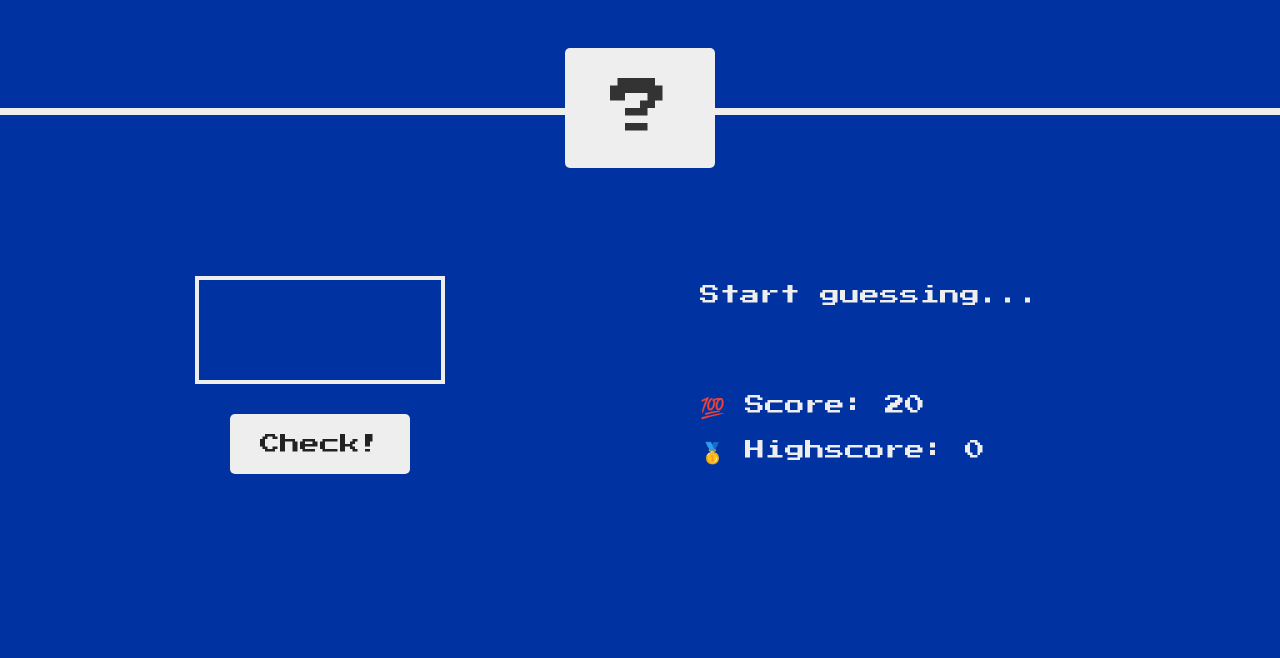
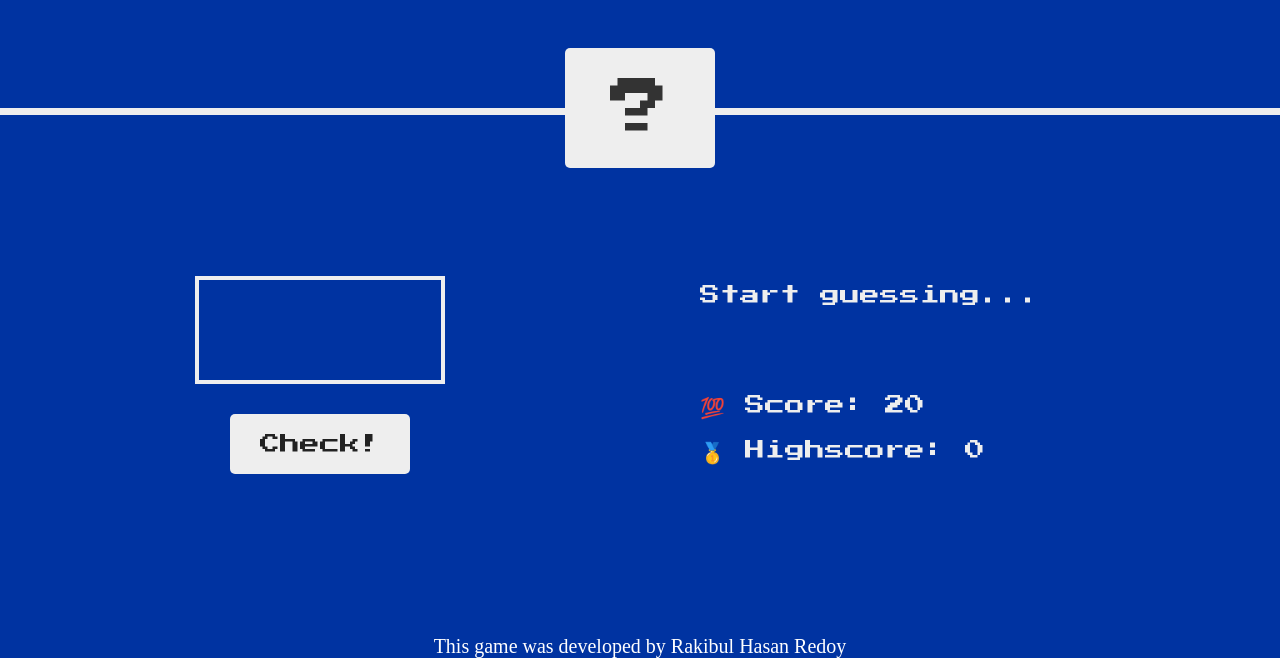
Before and after one commit to rakibulhasan247/Guess_The_number, a plain HTML site: page index.html in a window 1280 px wide. Shown: the part 165-823 px from the top of the page. Before the commit the page ends 800 px from the top, so only its background shows below. Drawn offline with Linux system fonts and the light colour scheme.

Commit message:
Add my name

```diff
--- a/index.html
+++ b/index.html
@@ -31,6 +31,7 @@
         </section>
 
     </main>
+    <p class="hridoy">This game was developed by <a href="http://www.facebook.com/rakibulhasan247" target="blank">Rakibul Hasan Redoy</a></p>
 
     <script src="script.js"></script>
 </body>
--- a/style.css
+++ b/style.css
@@ -140,3 +140,23 @@ h1 {
 .label-score {
     margin-bottom: 2rem;
 }
+
+.hridoy {
+    text-align: center;
+    font-family: 'roboto-slab';
+    color: #fff2ef;
+    font-size: 2rem;
+}
+
+.hridoy,
+a,
+a:link,
+a:visited,
+a:active {
+    color: white;
+    text-decoration: none;
+}
+
+a:hover {
+    color: rgb(231, 170, 3);
+}
```
